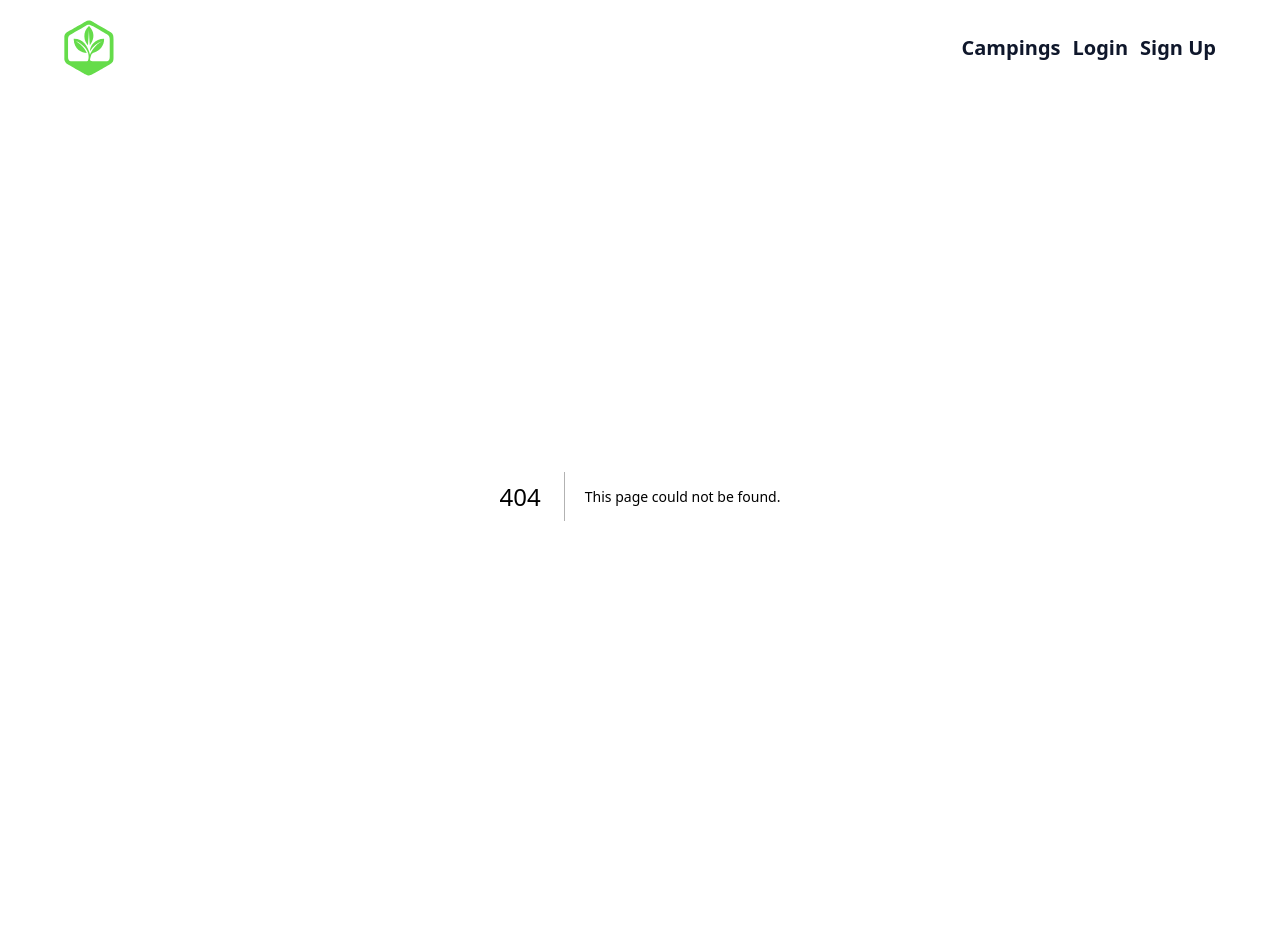
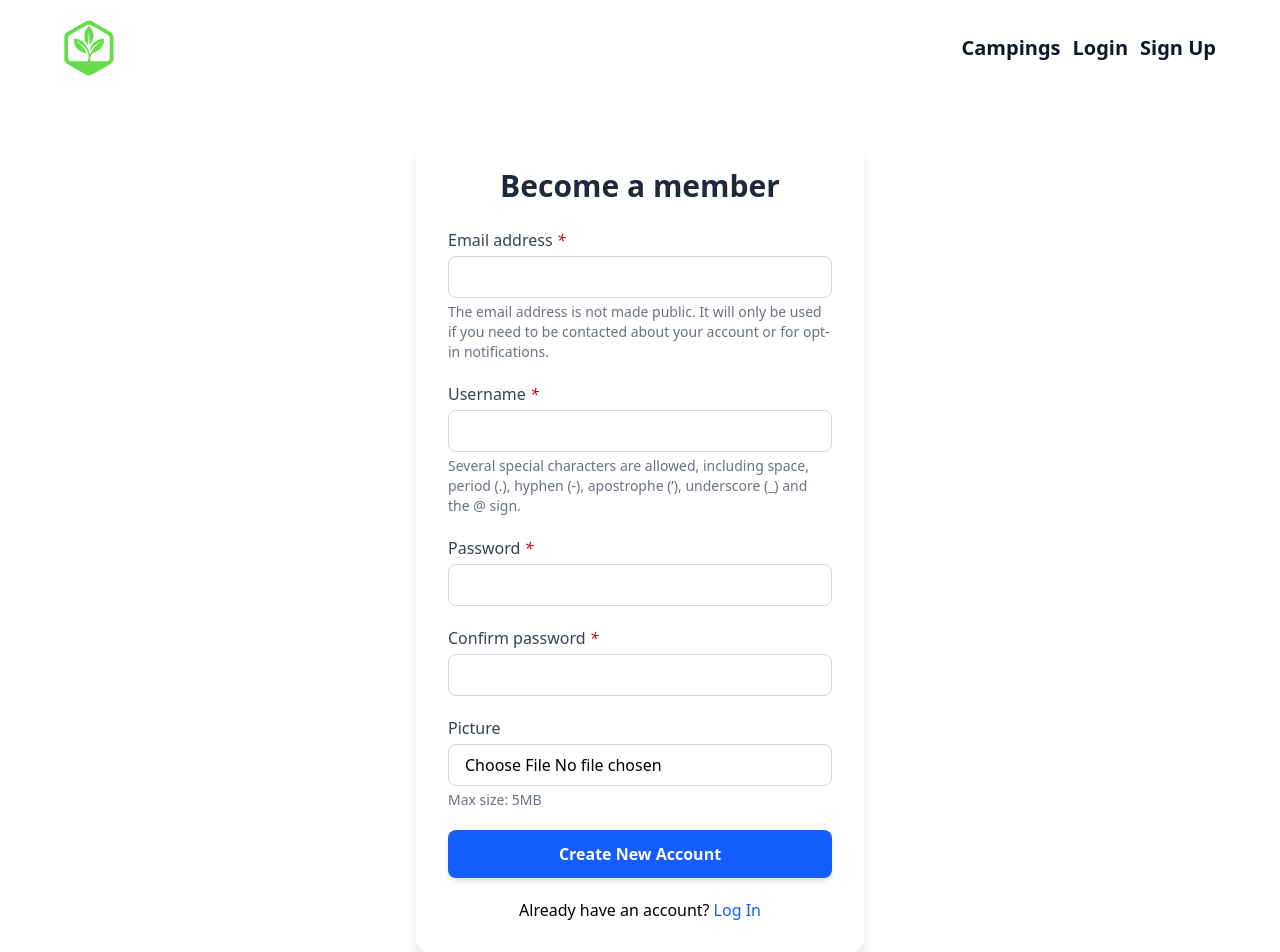
Before and after one commit to kevin-van-damme/cp_fe, a Next.js app: page /register in a window 1280 px wide. Before the commit this address had no page. Shown: the top 952 px of the page. Built offline with nearby package versions, Linux system fonts and the light colour scheme.

Commit message:
added register and login form

```diff
--- /dev/null
+++ b/src/app/login/page.tsx
@@ -0,0 +1,10 @@
+import LoginForm from "@/components/loginform/LoginForm";
+
+const page = () => {
+  return (
+    <>
+      <LoginForm />
+    </>
+  );
+};
+export default page;
--- /dev/null
+++ b/src/app/register/page.tsx
@@ -0,0 +1,9 @@
+import RegisterForm from "@/components/registerform/RegisterForm";
+const page = () => {
+  return (
+    <>
+      <RegisterForm />
+    </>
+  );
+};
+export default page;
--- /dev/null
+++ b/src/components/loginform/LoginForm.tsx
@@ -0,0 +1,51 @@
+"use client";
+import Link from "next/link";
+export default function LoginForm() {
+  return (
+    <div className="max-w-md mx-auto mt-10 p-8 bg-white rounded-2xl shadow-lg md:mt-50 md:mb-74">
+      <h1 className="text-3xl font-bold mb-6 text-center text-gray-800">Log In</h1>
+
+      <form className="space-y-5" noValidate action="">
+        <div>
+          <label htmlFor="username" className="block mb-1 font-medium text-gray-700">
+            Username
+          </label>
+          <input
+            type="text"
+            id="username"
+            name="username"
+            required
+            className="w-full border border-gray-300 rounded-lg px-4 py-2 focus:ring-2 focus:ring-blue-400 focus:outline-none"
+          />
+        </div>
+
+        <div>
+          <label htmlFor="password" className="block mb-1 font-medium text-gray-700">
+            Password
+          </label>
+          <input
+            type="password"
+            id="password"
+            name="password"
+            required
+            className="w-full border border-gray-300 rounded-lg px-4 py-2 focus:ring-2 focus:ring-blue-400 focus:outline-none"
+          />
+        </div>
+
+        <button
+          type="submit"
+          className="w-full py-3 bg-slate-600 hover:bg-slate-300 hover:text-black hover:cursor-pointer text-white font-semibold rounded-lg shadow-md transition duration-300"
+        >
+          Log In
+        </button>
+      </form>
+
+      <p className="text-center mt-5">
+        Don&apos;t have an account?
+        <Link href="/register" className="text-blue-500 hover:text-blue-900 underline">
+          Click here to sign up.
+        </Link>
+      </p>
+    </div>
+  );
+}
--- /dev/null
+++ b/src/components/registerform/RegisterForm.tsx
@@ -0,0 +1,96 @@
+"use client";
+import Link from "next/link";
+export default function RegisterForm() {
+  return (
+    <div className="max-w-md mx-auto mt-10 p-8 bg-white rounded-2xl shadow-lg">
+      <h1 className="text-3xl font-bold mb-6 text-center text-gray-800">Become a member</h1>
+      <form className="space-y-5" noValidate action="">
+        <div>
+          <label htmlFor="email" className="block mb-1 font-medium text-gray-700">
+            Email address <i className="text-red-700">*</i>
+          </label>
+          <input
+            type="email"
+            id="email"
+            name="email"
+            required
+            className="w-full border border-gray-300 rounded-lg px-4 py-2 focus:ring-2 focus:ring-blue-400 focus:outline-none"
+          />
+          <p className="mt-1 text-sm text-gray-500">
+            The email address is not made public. It will only be used if you need to be contacted about your account or for opt-in notifications.
+          </p>
+        </div>
+
+        <div>
+          <label htmlFor="username" className="block mb-1 font-medium text-gray-700">
+            Username <i className="text-red-700">*</i>
+          </label>
+          <input
+            type="text"
+            id="username"
+            name="username"
+            required
+            className="w-full border border-gray-300 rounded-lg px-4 py-2 focus:ring-2 focus:ring-blue-400 focus:outline-none"
+          />
+          <p className="mt-1 text-sm text-gray-500">
+            Several special characters are allowed, including space, period (.), hyphen (-), apostrophe (’), underscore (_) and the @ sign.
+          </p>
+        </div>
+
+        <div>
+          <label htmlFor="password" className="block mb-1 font-medium text-gray-700">
+            Password <i className="text-red-700">*</i>
+          </label>
+          <input
+            type="password"
+            id="password"
+            name="password"
+            required
+            className="w-full border border-gray-300 rounded-lg px-4 py-2 focus:ring-2 focus:ring-blue-400 focus:outline-none"
+          />
+        </div>
+
+        <div>
+          <label htmlFor="confirmPassword" className="block mb-1 font-medium text-gray-700">
+            Confirm password <i className="text-red-700">*</i>
+          </label>
+          <input
+            type="password"
+            id="confirmPassword"
+            name="confirmPassword"
+            required
+            className="w-full border border-gray-300 rounded-lg px-4 py-2 focus:ring-2 focus:ring-blue-400 focus:outline-none"
+          />
+        </div>
+
+        <div>
+          <label htmlFor="picture" className="block mb-1 font-medium text-gray-700">
+            Picture
+          </label>
+          <input
+            type="file"
+            id="picture"
+            name="picture"
+            accept="image/png, image/gif, image/jpeg, image/webp"
+            className="w-full border border-gray-300 rounded-lg px-4 py-2 focus:ring-2 focus:ring-blue-400 focus:outline-none"
+          />
+          <p className="mt-1 text-sm text-gray-500">Max size: 5MB</p>
+        </div>
+
+        <button
+          type="submit"
+          className="w-full py-3 bg-blue-600 hover:cursor-pointer hover:bg-blue-700 text-white font-semibold rounded-lg shadow-md transition duration-300"
+        >
+          Create New Account
+        </button>
+      </form>
+
+      <p className="text-center mt-5 flex justify-center gap-1">
+        Already have an account?
+        <Link href="/login" className="text-blue-600 hover:underline">
+          Log In
+        </Link>
+      </p>
+    </div>
+  );
+}
```
